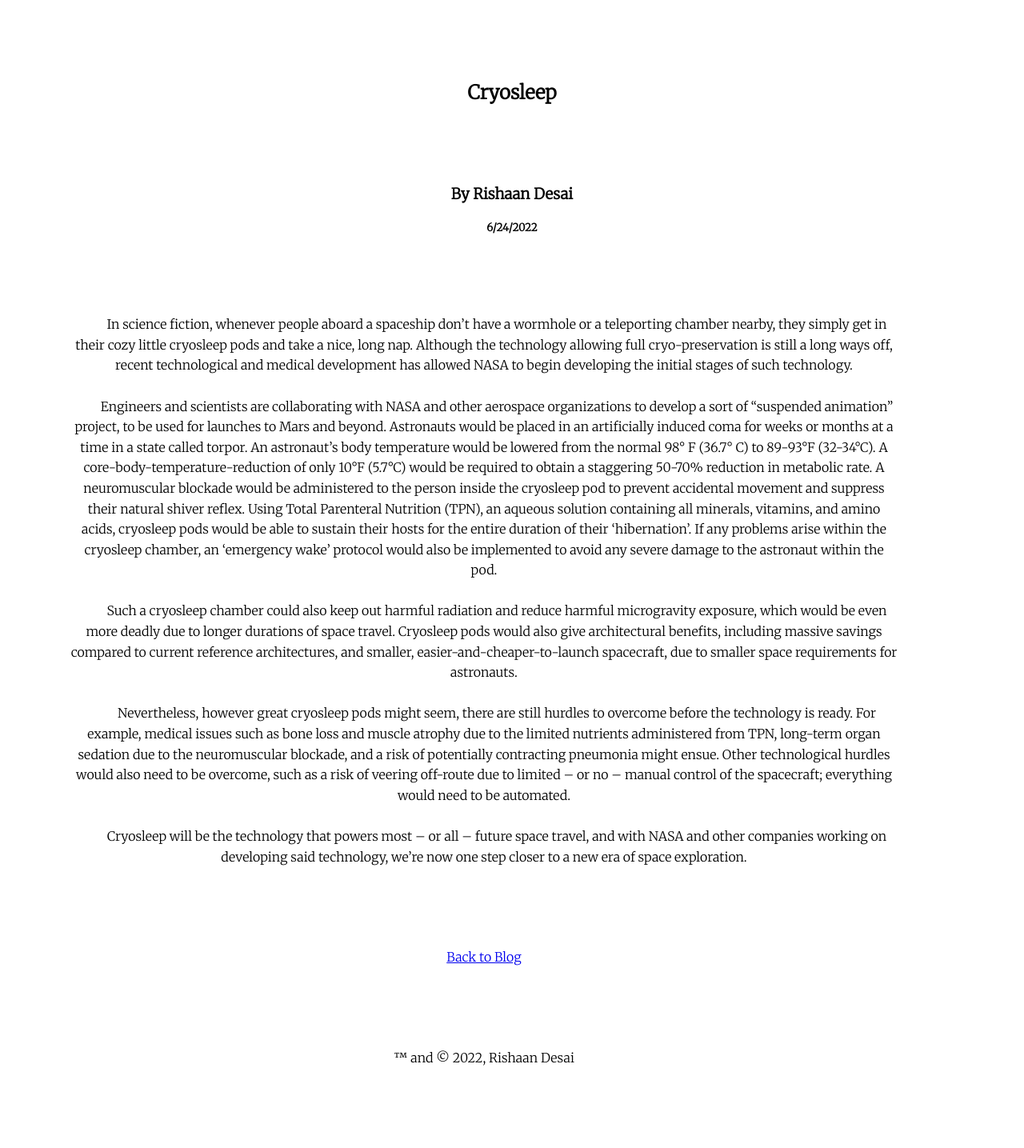
After one commit to Blackhole1123/portfolio, a Flask app: page /blog/cryosleep in a window 1280 px wide. The commit adds this page. Shown: the whole page at 80% size. Run offline with Flask 2, Linux system fonts and the light colour scheme.

Commit message:
Added new blogpost and changed some css

```diff
--- a/main.py
+++ b/main.py
@@ -10,4 +10,4 @@ def index():
 #initialize the blueprint
 app.register_blueprint(blog.blog, url_prefix='/blog')
 
-app.run(debug=True)
+app.run(host='0.0.0.0', port='8080', debug=True)
--- a/post_utils.py
+++ b/post_utils.py
@@ -1,11 +1,12 @@
 import json
 
-def add_post(name, url, date, summary):
+def add_post(name, url, date, summary, categories):
     post = {
         "name": name,
         "url": url,
         "date": date,
-        "summary": summary
+        "summary": summary,
+        "categories" : categories
     }
     post = json.dumps(post)
     with open("posts.json", "a") as f:
--- a/posts.json
+++ b/posts.json
@@ -1 +1,2 @@
-{"name": "SPACs Explained", "url": "/blog/spacs-explained", "date": "6/19/2022", "summary": "Learn all about Special Purpose Aquisition Companies (SPACs)"}
+{"name": "SPACs Explained", "url": "/blog/spacs-explained", "date": "6/19/2022", "summary": "Learn all about Special Purpose Aquisition Companies (SPACs)","categories": ["investing", "business", "technology"]}
+{"name": "Cryosleep", "url": "/blog/cryosleep", "date": "6/24/2022", "summary": "An insight into cryosleep, a technology that will likely power the future of space travel","categories": ["space", "technology"]}
--- a/static/blog.py
+++ b/static/blog.py
@@ -16,7 +16,8 @@ def recent_posts():
     o.close()
     posts = [json.loads(post) for post in posts]
     posts.reverse()
-    return posts
+    print(posts[:5])
+    return posts[:5]
 
 @blog.route("/")
 def blog_home():
--- a/static/css/blogpost.css
+++ b/static/css/blogpost.css
@@ -1,4 +1,18 @@
-/* article <p> tags should have line-height of 10 */
-article p {
-    line-height: 150%;
+/* section <p> tags should have line-height of 10 */
+p {
+    line-height: 1.6;
+    text-align: center;
+    margin-top: 100px;
+    margin-bottom: 100px;
+    margin-right: 150px;
+    margin-left: 80px;
 }
+
+body {
+  font-family: 'Merriweather', serif;
+}
+
+::selection {
+  color: black;
+  background: yellow;
+}
--- a/static/js/script.js
+++ b/static/js/script.js
@@ -4,7 +4,7 @@ class Header extends HTMLElement{
   }
   connectedCallback(){
     this.innerHTML = `
-<p>™ and © 2022, Rishaan Desai</p>
+<p style="text-align:center;">™ and © 2022, Rishaan Desai</p>
     `
   }
 }
--- /dev/null
+++ b/templates/blogposts/cryosleep.html
@@ -0,0 +1,33 @@
+<!DOCTYPE html>
+<html>
+    <head>
+        <link rel="preconnect" href="https://fonts.googleapis.com">
+<link rel="preconnect" href="https://fonts.gstatic.com" crossorigin>
+        <link href="https://fonts.googleapis.com/css2?family=Merriweather:ital,wght@0,300;1,300&display=swap" rel="stylesheet">
+        <meta charset="utf-8">
+        <meta property="og:image" content="/static/images/blog/post_covers/cryosleep-cover.png">
+        <title>Cryosleep - Rishaan Desai</title>
+        <link rel="stylesheet" href="/static/css/blogpost.css"></link>
+        <script src="/static/js/script.js"></script>
+    </head>
+    <body>
+      <p>
+        <h2 style="text-align:center;">Cryosleep</h2><p style="display: block; margin-left: auto; margin-right: auto; width: 50%;">
+          <h3 style="text-align:center;">By Rishaan Desai</h3><h5 style="text-align:center;">6/24/2022</h5></p>
+        <section style="text-align: center;">
+        <p class="l">
+&emsp;&emsp;In science fiction, whenever people aboard a spaceship don’t have a wormhole or a teleporting chamber nearby, they simply get in their cozy little cryosleep pods and take a nice, long nap. Although the technology allowing full cryo-preservation is still a long ways off, recent technological and medical development has allowed NASA to begin developing the initial stages of such technology.<br/><br/>
+&emsp;&emsp;Engineers and scientists are collaborating with NASA and other aerospace organizations to develop a sort of “suspended animation” project, to be used for launches to Mars and beyond. Astronauts would be placed in an artificially induced coma for weeks or months at a time in a state called torpor. An astronaut’s body temperature would be lowered from the normal 98° F (36.7° C) to 89-93°F (32-34°C). A core-body-temperature-reduction of only 10°F (5.7°C) would be required to obtain a staggering 50-70% reduction in metabolic rate. A neuromuscular blockade would be administered to the person inside the cryosleep pod to prevent accidental movement and suppress their natural shiver reflex. Using Total Parenteral Nutrition (TPN), an aqueous solution containing all minerals, vitamins, and amino acids, cryosleep pods would be able to sustain their hosts for the entire duration of their ‘hibernation’. If any problems arise within the cryosleep chamber, an ‘emergency wake’ protocol would also be implemented to avoid any severe damage to the astronaut within the pod.<br/><br/>
+&emsp;&emsp;Such a cryosleep chamber could also keep out harmful radiation and reduce harmful microgravity exposure, which would be even more deadly due to longer durations of space travel. Cryosleep pods would also give architectural benefits, including massive savings compared to current reference architectures, and smaller, easier-and-cheaper-to-launch spacecraft, due to smaller space requirements for astronauts.<br/><br/>
+&emsp;&emsp;Nevertheless, however great cryosleep pods might seem, there are still hurdles to overcome before the technology is ready. For example, medical issues such as bone loss and muscle atrophy due to the limited nutrients administered from TPN, long-term organ sedation due to the neuromuscular blockade, and a risk of potentially contracting pneumonia might ensue. Other technological hurdles would also need to be overcome, such as a risk of veering off-route due to limited – or no – manual control of the spacecraft; everything would need to be automated.<br/><br/>
+&emsp;&emsp;Cryosleep will be the technology that powers most – or all – future space travel, and with NASA and other companies working on developing said technology, we’re now one step closer to a new era of space exploration.
+
+
+        </p>
+        </section>
+        <p style="text-align:center;">
+            <a href="/blog">Back to Blog</a>
+        </p>
+        <copyright-footer></copyright-footer>
+
+    </body>
```
Also changed, not shown: pyproject.toml (added, +17 -0 lines), static/css/blog.css (added, +15 -0 lines), static/css/style.css (+20 -0 lines), templates/blog.html (+26 -3 lines), templates/blogposts/spacs-explained.html (+8 -8 lines), templates/index.html (added, +41 -0 lines), static/images/blog/post_covers/cryosleep-cover.png (added), 2 other files.
